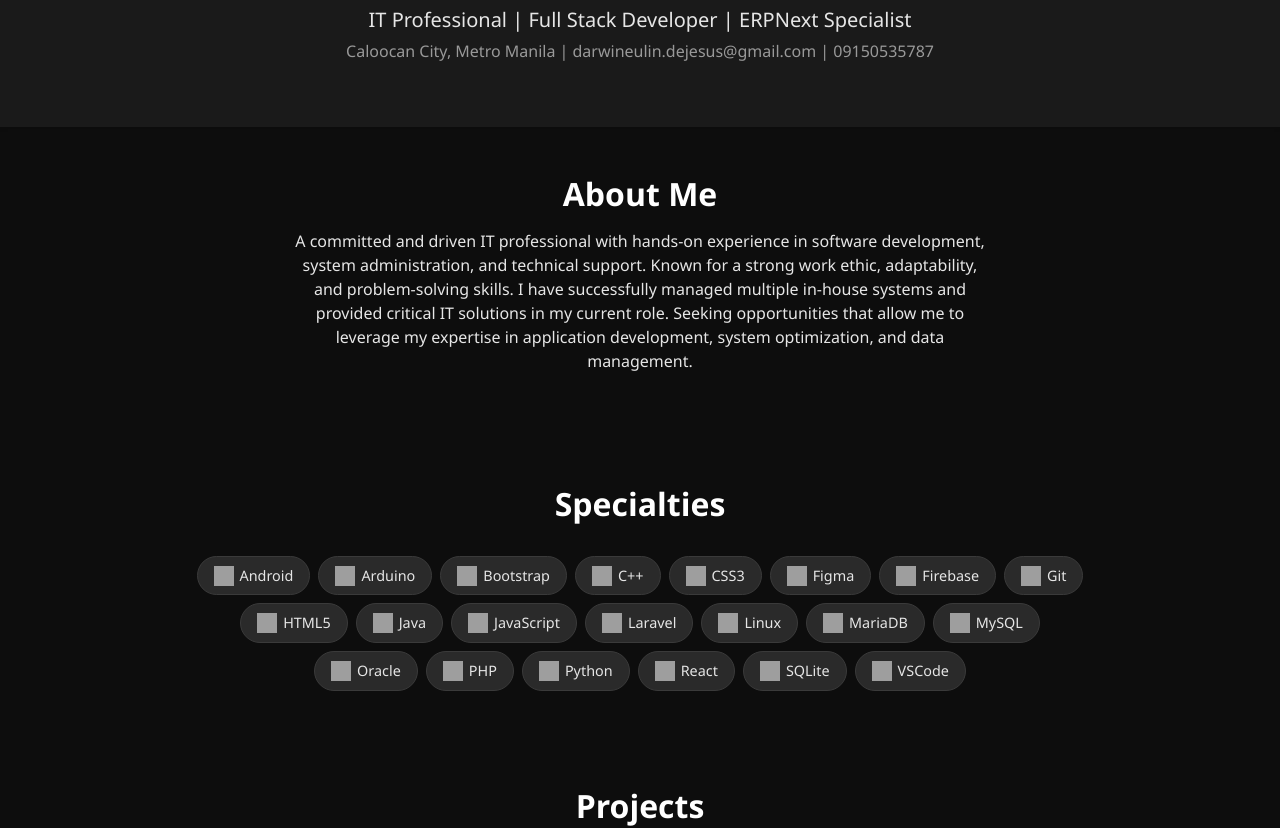
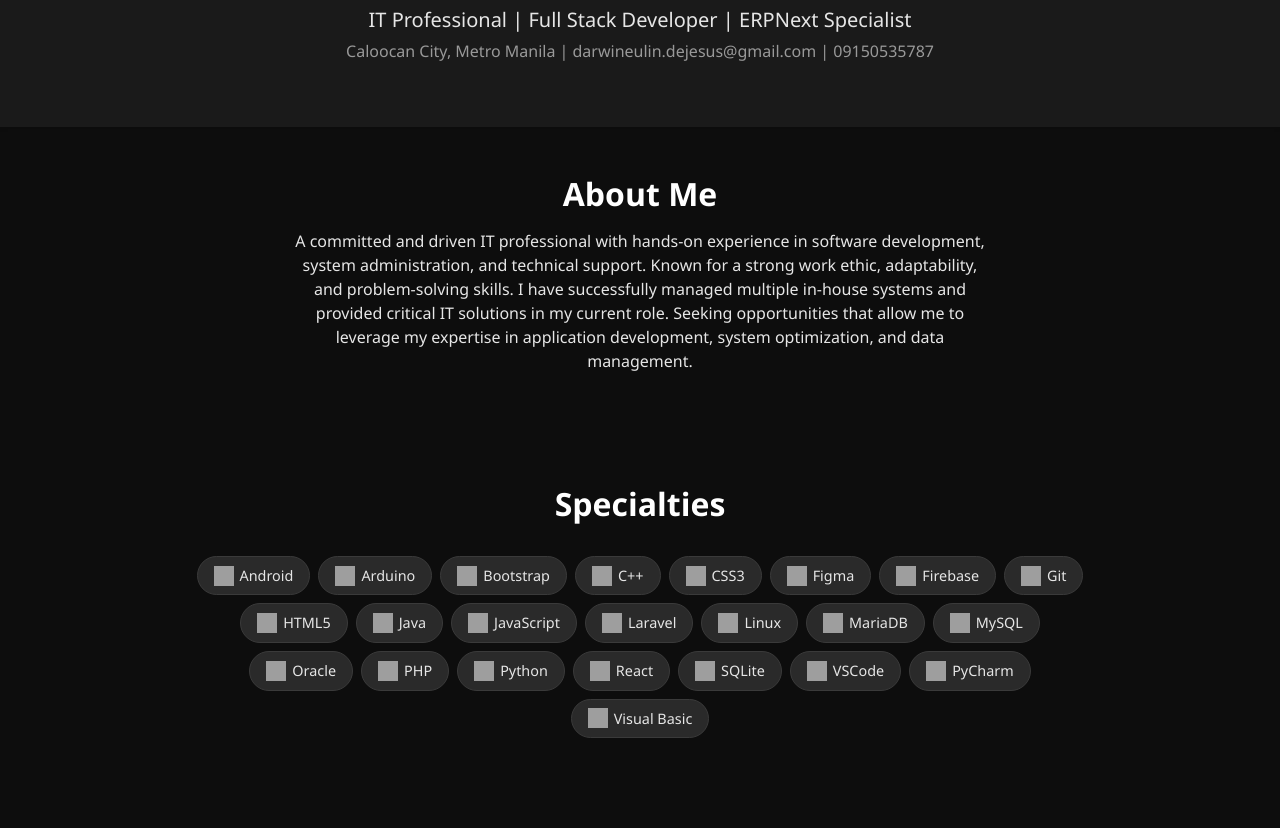
Before and after one commit to TheUnseenCoder/theunseencoder.github.io, a plain HTML site: page index.html in a window 1280 px wide. Shown: the part 147-975 px from the top of the page. Drawn offline with nearby package versions, Linux system fonts and the light colour scheme; grey boxes are pictures that could not be loaded.

Commit message:
Update index.html

```diff
--- a/index.html
+++ b/index.html
@@ -133,6 +133,8 @@
       <div class="specialty"><img src="https://cdn.jsdelivr.net/gh/devicons/devicon/icons/react/react-original.svg">React</div>
       <div class="specialty"><img src="https://cdn.jsdelivr.net/gh/devicons/devicon/icons/sqlite/sqlite-original.svg">SQLite</div>
       <div class="specialty"><img src="https://cdn.jsdelivr.net/gh/devicons/devicon/icons/vscode/vscode-original.svg">VSCode</div>
+      <div class="specialty"><img src="https://cdn.jsdelivr.net/gh/devicons/devicon/icons/vscode/vscode-original.svg">PyCharm</div>
+      <div class="specialty"><img src="https://cdn.jsdelivr.net/gh/devicons/devicon/icons/windows8/windows8-original.svg">Visual Basic</div>
     </div>
   </section>
 
```
